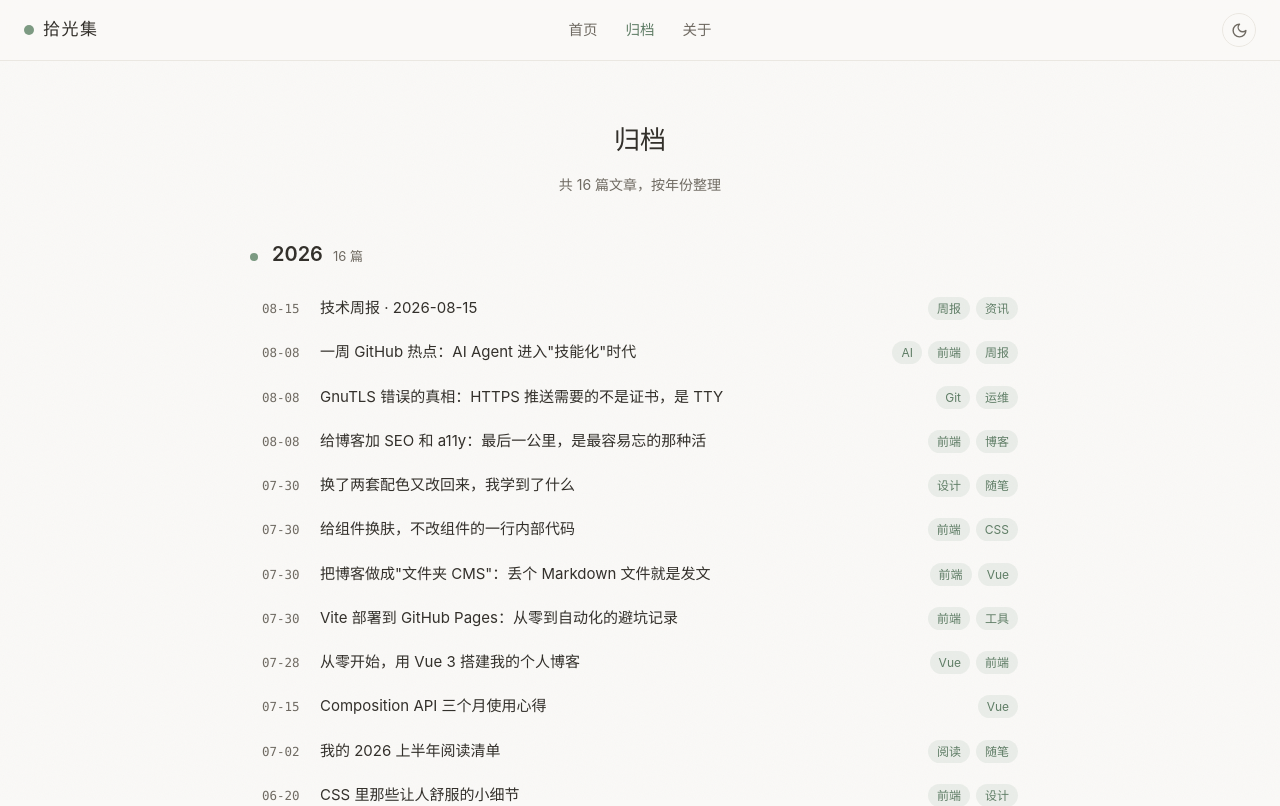
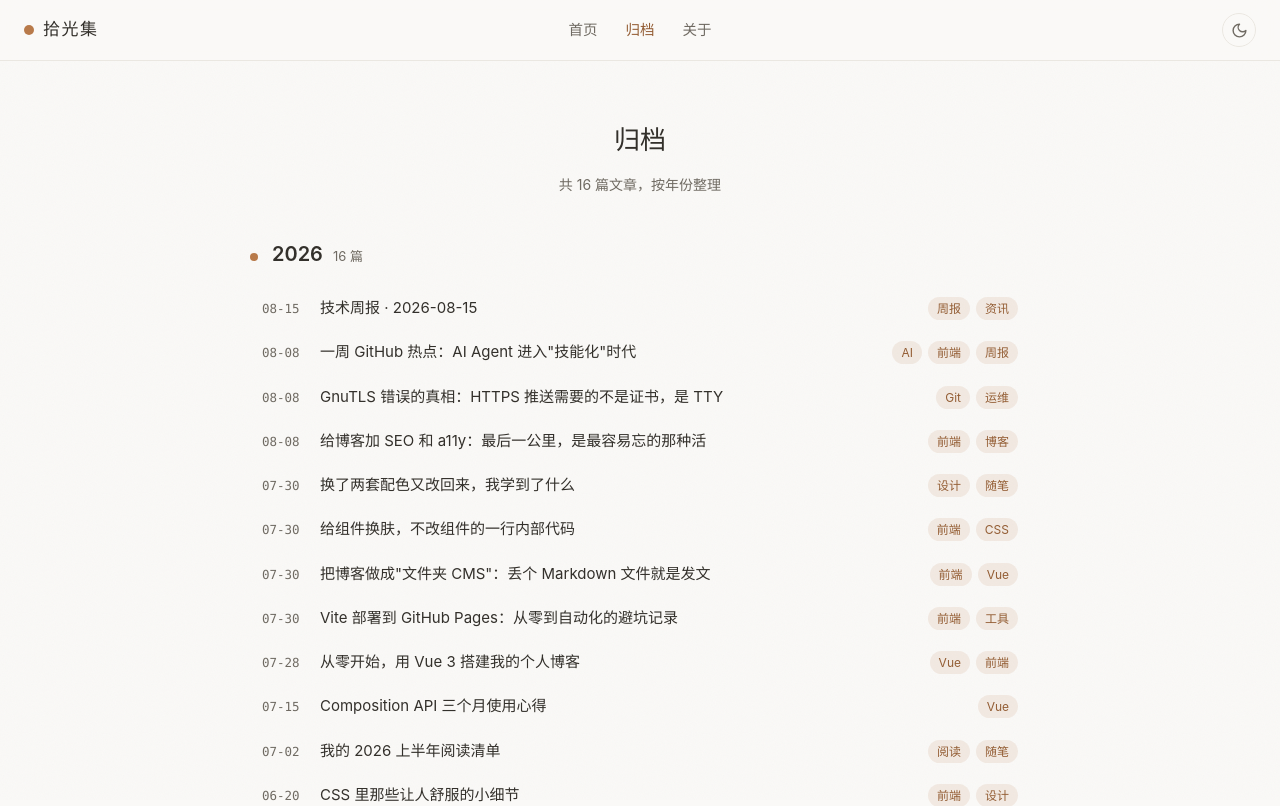
Before and after one commit to yes-we-coding/shiguangji, a Vue app: page /#/archive in a window 1280 px wide. Shown: the top 806 px of the page. Built offline with nearby package versions, Linux system fonts and the light colour scheme.

Commit message:
style: accent 由鼠尾草绿 改为 焦糖橙
浅色：#b87a4a / #935d34 / rgba(184,122,74,*)
深色：#d9a578 / #ebc09b / rgba(217,165,120,*)
背景/文字/边框保留原暖纸白暖黑基调。

```diff
--- a/src/style.css
+++ b/src/style.css
@@ -1,15 +1,15 @@
-/* ————— 配色：暖纸白 + 鼠尾草绿（低饱和、护眼） ————— */
+/* ————— 配色：暖纸白 + 焦糖橙（低饱和、护眼） ————— */
 :root {
   --bg: #faf9f7;
   --surface: #ffffff;
   --text: #33302b;
   --text-muted: #6f6a62;
-  --accent: #7c9a82;
-  --accent-deep: #5f7d66;
-  --accent-soft: rgba(124, 154, 130, 0.12);
+  --accent: #b87a4a;
+  --accent-deep: #935d34;
+  --accent-soft: rgba(184, 122, 74, 0.12);
   --border: #eae7e1;
   --shadow: 0 6px 20px rgba(66, 60, 50, 0.07);
-  --glow: rgba(124, 154, 130, 0.14);
+  --glow: rgba(184, 122, 74, 0.14);
 
   --sans: -apple-system, BlinkMacSystemFont, 'Segoe UI', 'PingFang SC',
     'Hiragino Sans GB', 'Microsoft YaHei', sans-serif;
@@ -24,18 +24,18 @@
   -moz-osx-font-smoothing: grayscale;
 }
 
-/* ————— 深色主题：暖黑 + 浅绿 ————— */
+/* ————— 深色主题：暖黑 + 浅焦糖 ————— */
 [data-theme='dark'] {
   --bg: #1c1b19;
   --surface: #262422;
   --text: #e6e3dd;
   --text-muted: #9b968d;
-  --accent: #9db8a2;
-  --accent-deep: #b9d2bd;
-  --accent-soft: rgba(157, 184, 162, 0.14);
+  --accent: #d9a578;
+  --accent-deep: #ebc09b;
+  --accent-soft: rgba(217, 165, 120, 0.14);
   --border: #35322e;
   --shadow: 0 6px 20px rgba(0, 0, 0, 0.35);
-  --glow: rgba(157, 184, 162, 0.08);
+  --glow: rgba(217, 165, 120, 0.1);
 }
 
 * {
```
